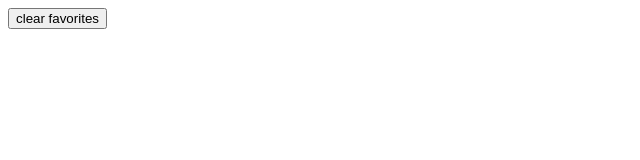
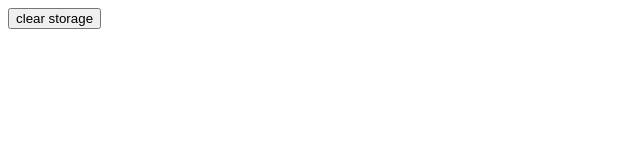
Before and after one commit to GrayHead/sep-2023-javascript, a plain HTML site: page lessons/lesson10_events_ls/favsPage.html in a window 1280 px wide. Shown: the full height of the page, 0-640 px from the left. Drawn offline with Linux system fonts and the light colour scheme.

Commit message:
lesson 10 events storage forms

```diff
--- a/lessons/lesson10_events_ls/favsPage.html
+++ b/lessons/lesson10_events_ls/favsPage.html
@@ -9,13 +9,23 @@
 </head>
 <body>
 
-<button onclick="(function (){
-    localStorage.clear();
-}())">clear favorites
+<!--<button onclick="(function (){-->
+<!--    localStorage.clear();-->
+<!--}())">clear favorites-->
+<!--</button>-->
+
+
+<button
+        onclick="(function () {
+        localStorage.clear();
+    }())"
+
+>clear storage
 </button>
-
 <script>
 
+
+    ;
 
     const products = JSON.parse(localStorage.getItem('favs'));
     for (const product of products) {
```
